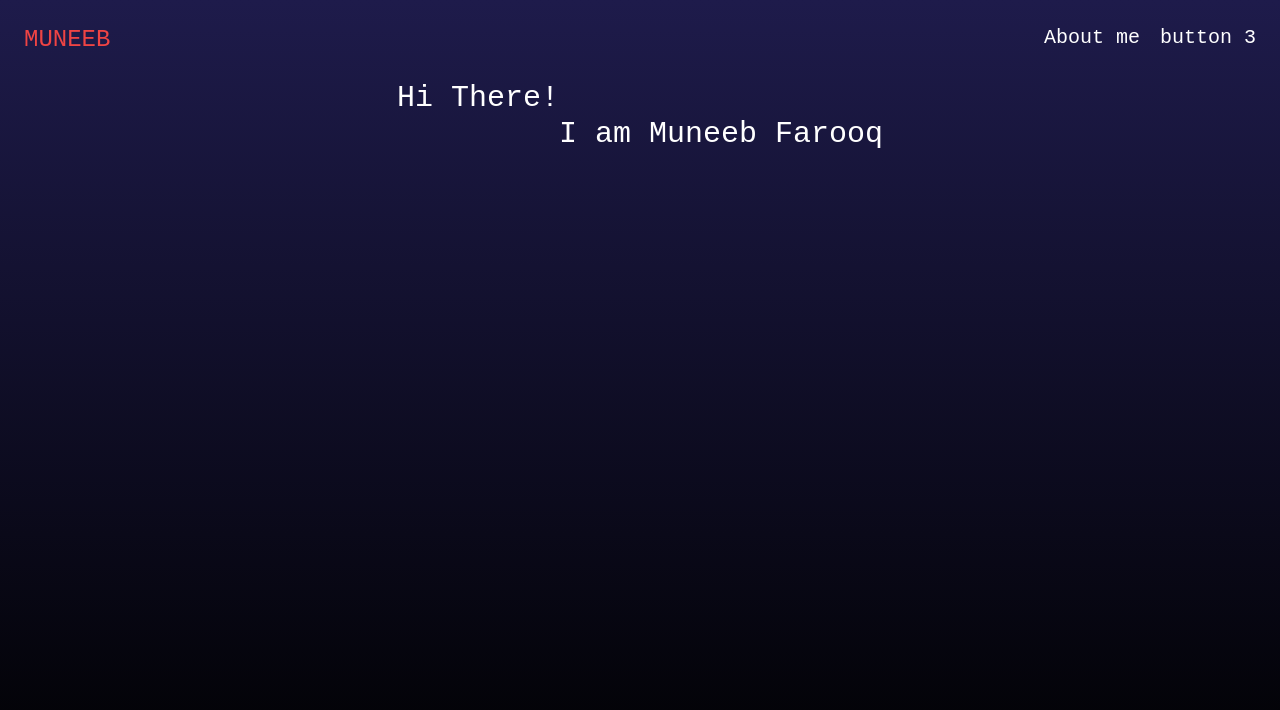
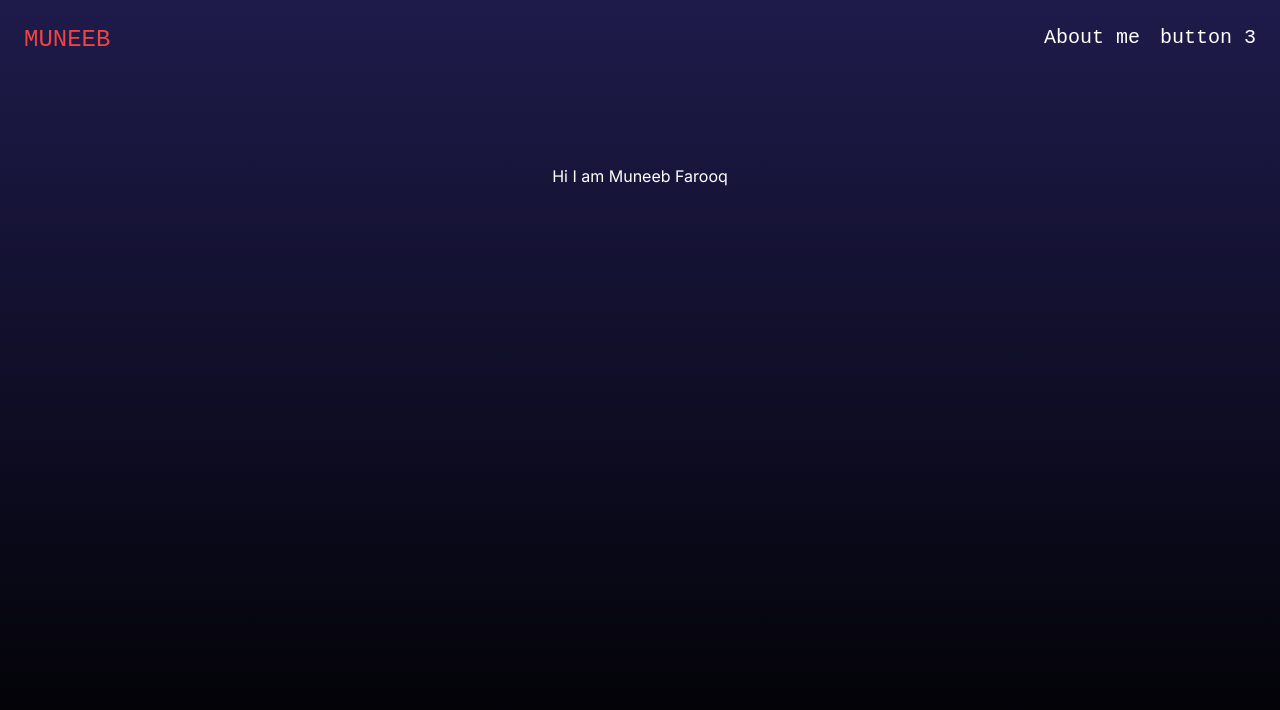
Before and after one commit to GamingSeries/my-portfolio, a Next.js app: page / in a window 1280 px wide. Shown: the top 710 px of the page. Built offline with nearby package versions, Linux system fonts and the light colour scheme.

Commit message:
completely new layout

```diff
--- a/app/page.tsx
+++ b/app/page.tsx
@@ -5,14 +5,13 @@ const HomePage: React.FC = () => {
   return (
     <div className='h-screen'>
       <Navbar />
-      <div className="flex flex-auto justify-center text-3xl text-white text-center font-source-code-pro">
-        <head>
-          <title>My Portfolio</title>
-        </head>
-        Hi There!
-        <div className='text-white indent-4 text-3xl font-source-code-pro'>
-        <br /> I am Muneeb Farooq
-        </div>
+      <div className='place-content-center grid h-48'>
+        <section className='text-white'>
+          Hi I am Muneeb Farooq
+        </section>
+      </div>
+
+      <div className='box-border border-white'>
       </div>
     </div>
   );
```
